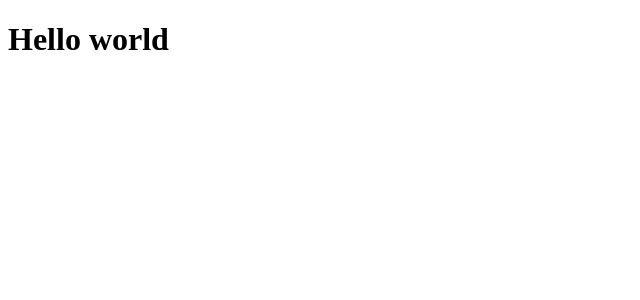
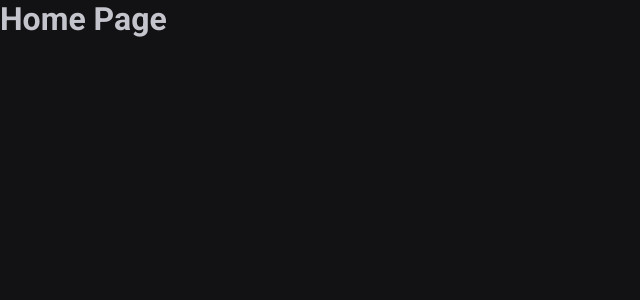
Before and after one commit to scsSilva/Focus, a React (Vite) app: page / in a window 1280 px wide. Shown: the top 300 px of the page, without its empty margins (0-640 px from the left). Built offline with nearby package versions, Linux system fonts and the light colour scheme.

Commit message:
feat: add ThemeProvider and GlobalStyles

```diff
--- a/src/App.tsx
+++ b/src/App.tsx
@@ -1,8 +1,14 @@
+import { ThemeProvider } from "styled-components";
+import { defaultTheme } from "./styles/themes/default";
+import { GlobalStyles } from "./styles/global";
+
 const App = () => {
   return (
-    <div>
-      <h1>Hello world</h1>
-    </div>
+    <ThemeProvider theme={defaultTheme}>
+      <h1>Home Page</h1>
+
+      <GlobalStyles />
+    </ThemeProvider>
   );
 };
 
```
